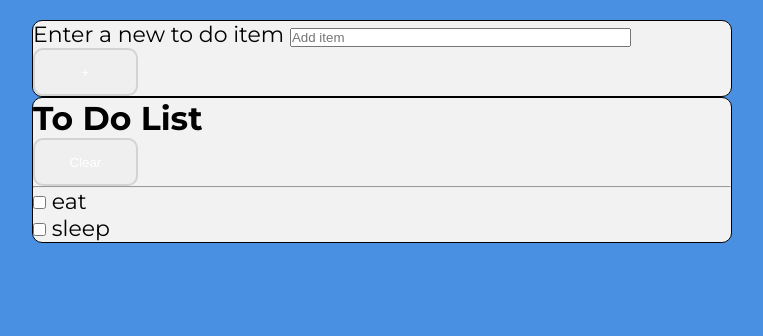
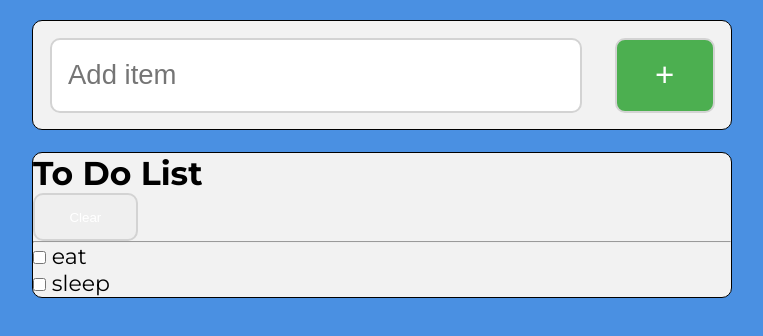
Before and after one commit to anderutan/to-do-list, a plain HTML site: page index.html in a window 1280 px wide. Shown: the whole page, without its empty margins (258-1021 px from the left). Drawn offline with Linux system fonts and the light colour scheme.

Commit message:
setup _newItemEntry.scss

```diff
--- /dev/null
+++ b/sass/_newItemEntry.scss
@@ -0,0 +1,39 @@
+.newItemEntry {
+  position: sticky;
+  top: 0;
+  margin-bottom: 1rem;
+  padding: 0.75rem;
+
+  form {
+    display: flex;
+    justify-content: space-between;
+
+    label {
+      position: absolute;
+      left: -10000px;
+    }
+
+    input[type='text'] {
+      width: 80%;
+      font-size: 1.25rem;
+      border: 2px solid $textbox-bordercolor;
+      border-radius: 10px;
+      padding: 0.75rem;
+      outline: none;
+    }
+
+    input[type='text']:focus,
+    input[type='text']:hover {
+      box-shadow: 4px 2px 5px #000;
+    }
+
+    button {
+      font-size: 1.25rem;
+      background-color: $add-button-color;
+      padding: 0.75rem;
+      @include mp(768px) {
+        font-size: 1.5rem;
+      }
+    }
+  }
+}
--- a/sass/styles.scss
+++ b/sass/styles.scss
@@ -1,2 +1,3 @@
 @import '_base';
 @import '_sharedClasses.scss';
+@import '_newItemEntry';
```
Also changed, not shown: dist/css/styles.min.css, 1 other file.
